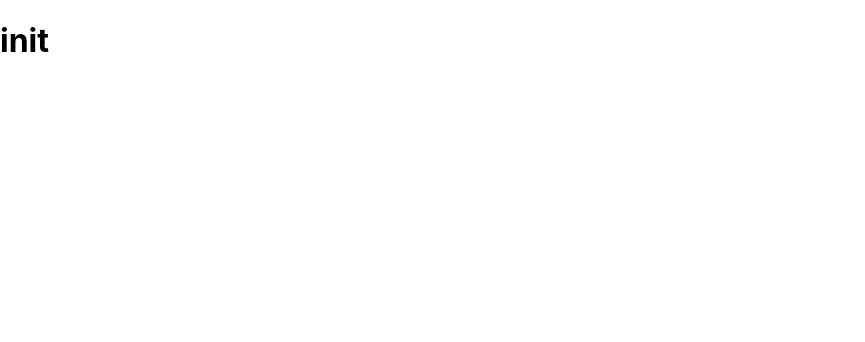
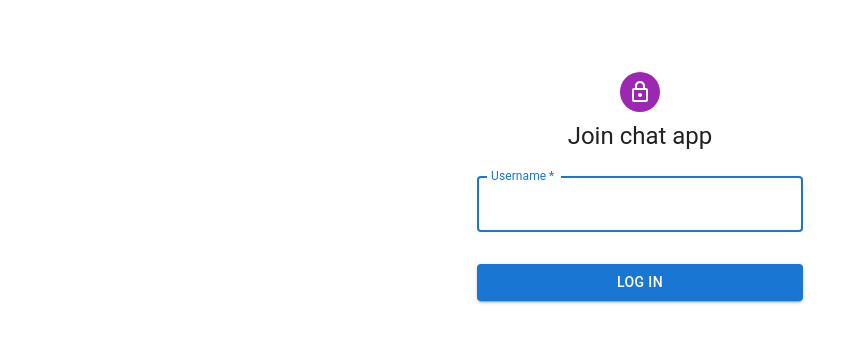
Before and after one commit to eivindsd/DSMT_Frontend, a React (Create React App) app: page / in a window 1280 px wide. Shown: the top 342 px of the page, without its empty margins (0-865 px from the left). Built offline with nearby package versions, Linux system fonts and the light colour scheme.

Commit message:
add login + basic chat

```diff
--- a/package.json
+++ b/package.json
@@ -3,6 +3,10 @@
   "version": "0.1.0",
   "private": true,
   "dependencies": {
+    "@emotion/react": "^11.7.1",
+    "@emotion/styled": "^11.6.0",
+    "@mui/icons-material": "^5.3.0",
+    "@mui/material": "^5.3.0",
     "@testing-library/jest-dom": "^5.16.1",
     "@testing-library/react": "^12.1.2",
     "@testing-library/user-event": "^13.5.0",
@@ -12,6 +16,7 @@
     "@types/react-dom": "^17.0.11",
     "react": "^17.0.2",
     "react-dom": "^17.0.2",
+    "react-router-dom": "^6.2.1",
     "react-scripts": "5.0.0",
     "typescript": "^4.5.4",
     "web-vitals": "^2.1.3"
--- a/src/App.tsx
+++ b/src/App.tsx
@@ -1,10 +1,25 @@
-import React from 'react';
+import React, { useContext, useEffect } from 'react';
+import { BrowserRouter, Routes, Route } from "react-router-dom";
+import {LoggedInContext} from './components/LoggedInContext';
+import Login from './components/LoginComponent/Login';
+import ChatPage from './components/ChatComponent/ChatPage';
 
 function App() {
+  const { isLoggedIn } = useContext(LoggedInContext);
+
+  useEffect(() => {
+  }, [isLoggedIn])
+
   return (
-    <div className="App">
-      <h1>init</h1>
-    </div>
+    <BrowserRouter>
+        <Routes>
+          <Route path="/" element={<div className="App">
+                                  {isLoggedIn && <ChatPage />}
+                                  {!isLoggedIn &&  <Login /> }
+                                  </div>}/>
+        </Routes>
+    </BrowserRouter>
+
   );
 }
 
--- /dev/null
+++ b/src/components/ChatComponent/ChatPage.tsx
@@ -0,0 +1,14 @@
+import React from 'react';
+import Header from '../HeaderComponent/Header';
+import ChatRoom from './ChatRoom';
+
+const ChatPage = () => {
+    return (
+        <div>
+            <Header />
+            <ChatRoom />
+        </div>
+    );
+};
+
+export default ChatPage;
--- /dev/null
+++ b/src/components/ChatComponent/ChatRoom.tsx
@@ -0,0 +1,55 @@
+import React, { useState } from 'react';
+import Box from '@mui/material/Box';
+import Button from '@mui/material/Button';
+import TextField from '@mui/material/TextField';
+import { Alert } from '@mui/material';
+
+const ChatRoom = () => {
+
+    const [message, setMessage] = useState<string | undefined>();
+    const [messages, setMessages] = useState<(string|undefined)[]>([]);
+
+    const handleSubmit = async (e:React.FormEvent<HTMLFormElement>) => {
+        e.preventDefault();
+        setMessages([...messages, message])
+        console.log(messages);
+      }
+
+      const handleMessageChange = (e: React.ChangeEvent<HTMLInputElement>) => {
+        setMessage(e.currentTarget.value);
+      };
+
+    return (
+        <div>
+            <Box component="form" onSubmit={handleSubmit} noValidate sx={{ mt: 1 }}>
+                {messages && messages.map((message)=> (
+                    <p>{message}</p>
+                ))}
+                <TextField
+                    margin="normal"
+                    required
+                    fullWidth
+                    id="name"
+                    label="Message"
+                    name="name"
+                    autoComplete="name"
+                    autoFocus
+                    onChange={handleMessageChange}
+                />
+                {/* { missingName && (
+                    <Alert severity="error">Insert username</Alert>
+                )} */}
+                <Button
+                    type="submit"
+                    fullWidth
+                    variant="contained"
+                    sx={{ mt: 3, mb: 2 }}
+                >
+                    Send message
+                </Button>
+            </Box>
+        </div>
+    );
+};
+
+export default ChatRoom;
--- /dev/null
+++ b/src/components/HeaderComponent/Header.tsx
@@ -0,0 +1,32 @@
+import { useContext }  from 'react';
+import { LoggedInContext } from "../LoggedInContext";
+import Typography from '@mui/material/Typography';
+import { Toolbar } from '@mui/material';
+import AppBar from '@mui/material/AppBar';
+import Button from '@mui/material/Button';
+import Box from '@mui/material/Box';
+import { Link } from "react-router-dom";
+
+const Header = () => {
+    const { setIsLoggedIn, userName} = useContext(LoggedInContext);
+
+    return (
+        <div>
+            <Box sx={{ flexGrow: 1 }}>
+                <AppBar position="static" >
+                    <Toolbar>
+                        <Typography variant="h5" component="div" sx={{ flexGrow: 1 }}>
+                            <Link to={`/`} style={{ textDecoration: 'none', color: 'white' }}>ChatApp</Link>
+                        </Typography>
+                        <Typography variant="h5" component="div" sx={{ flexGrow: 1 }}>
+                           username: {userName}
+                        </Typography>
+                        <Button color="inherit" onClick={() => {setIsLoggedIn(false)}}><Link to={`/`} style={{ textDecoration: 'none', color: 'white' }}>Logout</Link></Button>
+                    </Toolbar>
+                </AppBar>
+            </Box>
+        </div>
+    );
+};
+
+export default Header;
--- /dev/null
+++ b/src/components/LoggedInContext.tsx
@@ -0,0 +1,31 @@
+import React, { useState, createContext } from 'react';
+
+interface LoggedInContextInterface {
+    isLoggedIn: boolean;
+    setIsLoggedIn: (isLoggedIn: boolean) => void;
+    userName: string | undefined;
+    setUserName: (name: string | undefined) => void;
+}
+
+const LoggedInDefaultValues: LoggedInContextInterface = {
+    isLoggedIn: false,
+    setIsLoggedIn: isLoggedIn => isLoggedIn,
+    userName: "",
+    setUserName: userName => userName,
+ }
+
+export const LoggedInContext = createContext<LoggedInContextInterface>(LoggedInDefaultValues);
+
+const LoggedInContextProvider: React.FC = ({ children }) => {
+    const [isLoggedIn, setIsLoggedIn] = useState<boolean>(LoggedInDefaultValues.isLoggedIn);
+    const [userName, setUserName] = useState<string | undefined>(LoggedInDefaultValues.userName);
+
+    return (
+        <LoggedInContext.Provider
+            value={{isLoggedIn, setIsLoggedIn, userName, setUserName}}
+            >
+                {children}
+        </LoggedInContext.Provider>
+    )
+}
+export default LoggedInContextProvider
--- /dev/null
+++ b/src/components/LoginComponent/Login.tsx
@@ -0,0 +1,94 @@
+import * as React from 'react';
+import Avatar from '@mui/material/Avatar';
+import Button from '@mui/material/Button';
+import CssBaseline from '@mui/material/CssBaseline';
+import TextField from '@mui/material/TextField';
+import Box from '@mui/material/Box';
+import LockOutlinedIcon from '@mui/icons-material/LockOutlined';
+import Typography from '@mui/material/Typography';
+import Container from '@mui/material/Container';
+import { createTheme, ThemeProvider } from '@mui/material/styles';
+import { useState } from 'react';
+import ChatPage from "../ChatComponent/ChatPage";
+import { LoggedInContext } from "../LoggedInContext";
+import { Alert } from '@mui/material';
+
+
+const theme = createTheme();
+
+const Login = () => {
+
+    const [name, setName] = useState<string>("");
+    const [missingName, setMissingName] = useState(false);
+
+    const { isLoggedIn, setIsLoggedIn, setUserName } = React.useContext(LoggedInContext);
+
+    const handleSubmit = (event: React.FormEvent<HTMLFormElement>) => {
+        event.preventDefault();
+        if(name) {
+            setIsLoggedIn(true);
+            setUserName(name);
+            setMissingName(false);
+        }
+        setMissingName(true);
+  };
+
+  const handleNameChange = (e: React.ChangeEvent<HTMLInputElement>) => {
+    setName(e.currentTarget.value);
+  };
+
+
+  return (
+    <div>
+      {isLoggedIn && <ChatPage />}
+      {!isLoggedIn && (
+        <ThemeProvider theme={theme}>
+        <Container component="main" maxWidth="xs">
+          <CssBaseline />
+          <Box
+            sx={{
+              marginTop: 8,
+              display: 'flex',
+              flexDirection: 'column',
+              alignItems: 'center',
+            }}
+          >
+            <Avatar sx={{ m: 1, bgcolor: 'secondary.main' }}>
+              <LockOutlinedIcon />
+            </Avatar>
+            <Typography component="h1" variant="h5">
+              Join chat app
+            </Typography>
+            <Box component="form" onSubmit={handleSubmit} noValidate sx={{ mt: 1 }}>
+              <TextField
+                margin="normal"
+                required
+                fullWidth
+                id="name"
+                label="Username"
+                name="name"
+                autoComplete="name"
+                autoFocus
+                onChange={handleNameChange}
+              />
+              { missingName && (
+                <Alert severity="error">Insert username</Alert>
+              )}
+              <Button
+                type="submit"
+                fullWidth
+                variant="contained"
+                sx={{ mt: 3, mb: 2 }}
+              >
+                Log in
+              </Button>
+            </Box>
+          </Box>
+        </Container>
+      </ThemeProvider>
+      )}
+    </div>
+  );
+}
+
+export default Login;
--- a/src/index.tsx
+++ b/src/index.tsx
@@ -3,11 +3,14 @@ import ReactDOM from 'react-dom';
 import './index.css';
 import App from './App';
 import reportWebVitals from './reportWebVitals';
+import LoggedInContextProvider from "./components/LoggedInContext";
 
 ReactDOM.render(
-  <React.StrictMode>
-    <App />
-  </React.StrictMode>,
+  <LoggedInContextProvider>
+    <React.StrictMode>
+      <App />
+    </React.StrictMode>
+  </LoggedInContextProvider>,
   document.getElementById('root')
 );
 
```
Also changed, not shown: 1 other file (tests, documents, lock files or other folders).
